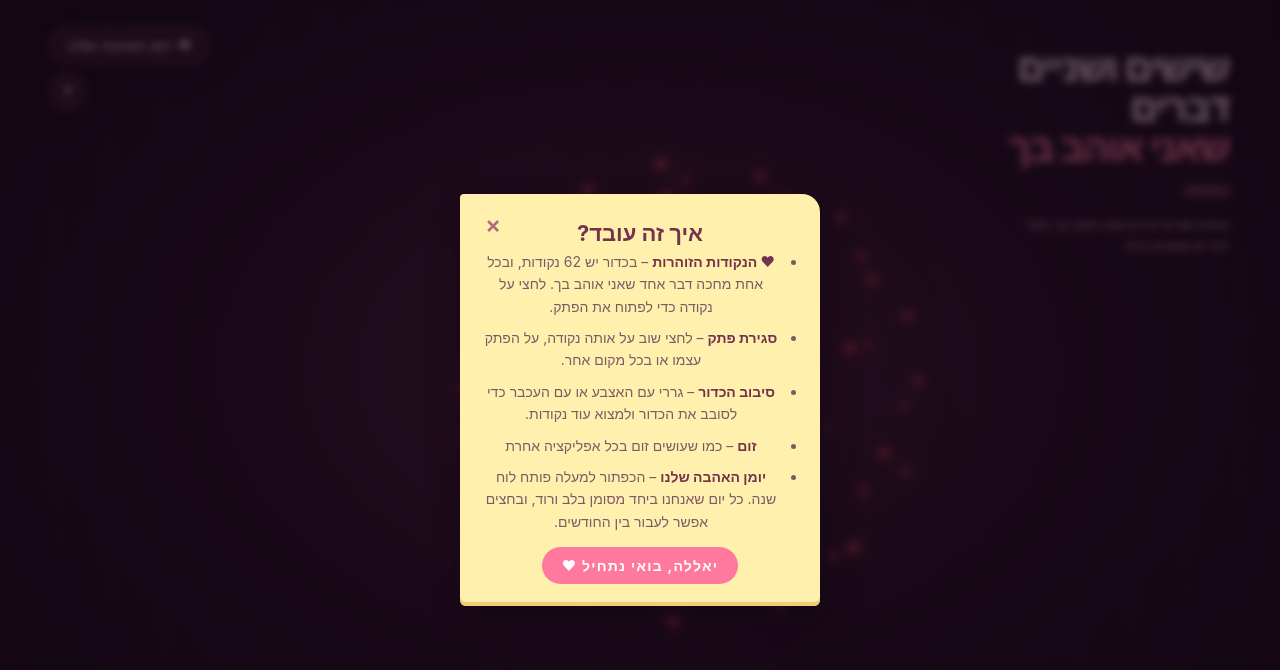
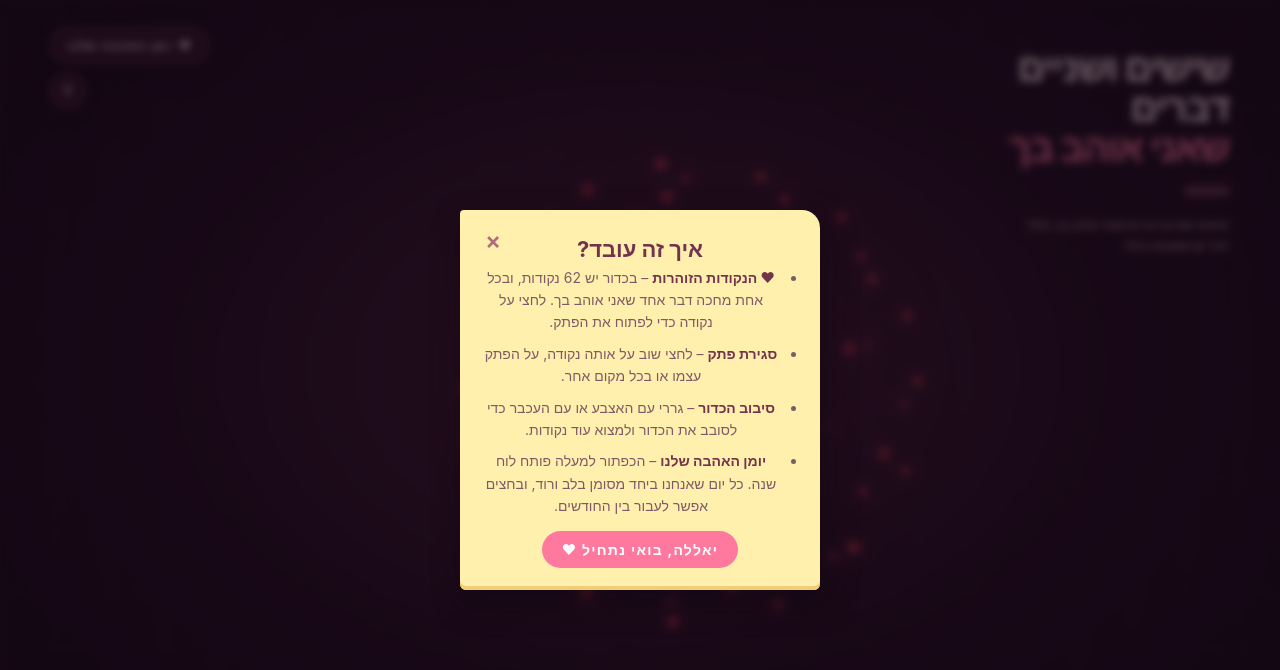
Before and after one commit to ai39596/62_things_I_love_about_you, a plain HTML site: page index.html in a window 1280 px wide. Drawn offline with Linux system fonts and the light colour scheme.

Commit message:
Update index.html

```diff
--- a/index.html
+++ b/index.html
@@ -209,7 +209,6 @@ document.addEventListener('DOMContentLoaded', () => {
                 <li><b>♥ הנקודות הזוהרות</b> – בכדור יש 62 נקודות, ובכל אחת מחכה דבר אחד שאני אוהב בך. לחצי על נקודה כדי לפתוח את הפתק.</li>
                 <li><b>סגירת פתק</b> – לחצי שוב על אותה נקודה, על הפתק עצמו או בכל מקום אחר.</li>
                 <li><b>סיבוב הכדור</b> – גררי עם האצבע או עם העכבר כדי לסובב את הכדור ולמצוא עוד נקודות.</li>
-                <li><b>זום</b> – כמו שעושים זום בכל אפליקציה אחרת</li>
                 <li><b>יומן האהבה שלנו</b> – הכפתור למעלה פותח לוח שנה. כל יום שאנחנו ביחד מסומן בלב ורוד, ובחצים אפשר לעבור בין החודשים.</li>
             </ul>
             <button class="gStart">יאללה, בואי נתחיל ♥</button>
```
